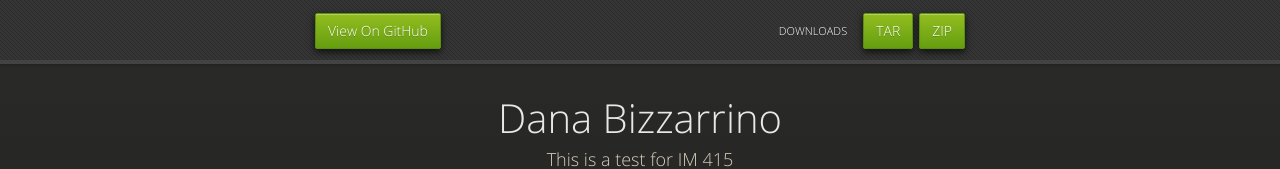
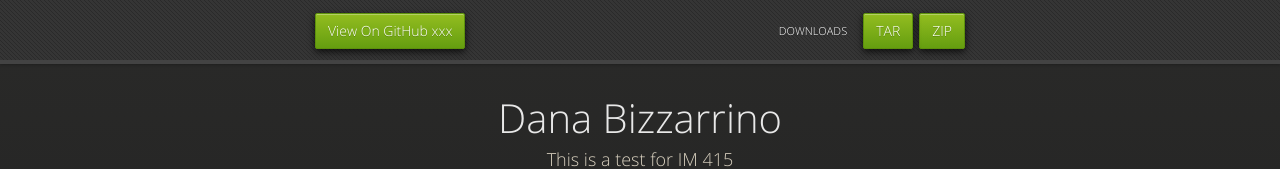
Before and after one commit to danabizzarrino/danabizzarrino, a plain HTML site: page index.html in a window 1280 px wide. Shown: the top 169 px of the page. Drawn offline with nearby package versions, Linux system fonts and the light colour scheme.

Commit message:
Update index.html

```diff
--- a/index.html
+++ b/index.html
@@ -20,7 +20,7 @@
   <body>
       <div id="header">
         <nav>
-          <li class="fork"><a href="https://github.com/danabizzarrino/danabizzarrino">View On GitHub</a></li>
+          <li class="fork"><a href="https://github.com/danabizzarrino/danabizzarrino">View On GitHub xxx </a></li>
           <li class="downloads"><a href="https://github.com/danabizzarrino/danabizzarrino/zipball/master">ZIP</a></li>
           <li class="downloads"><a href="https://github.com/danabizzarrino/danabizzarrino/tarball/master">TAR</a></li>
           <li class="title">DOWNLOADS</li>
```
